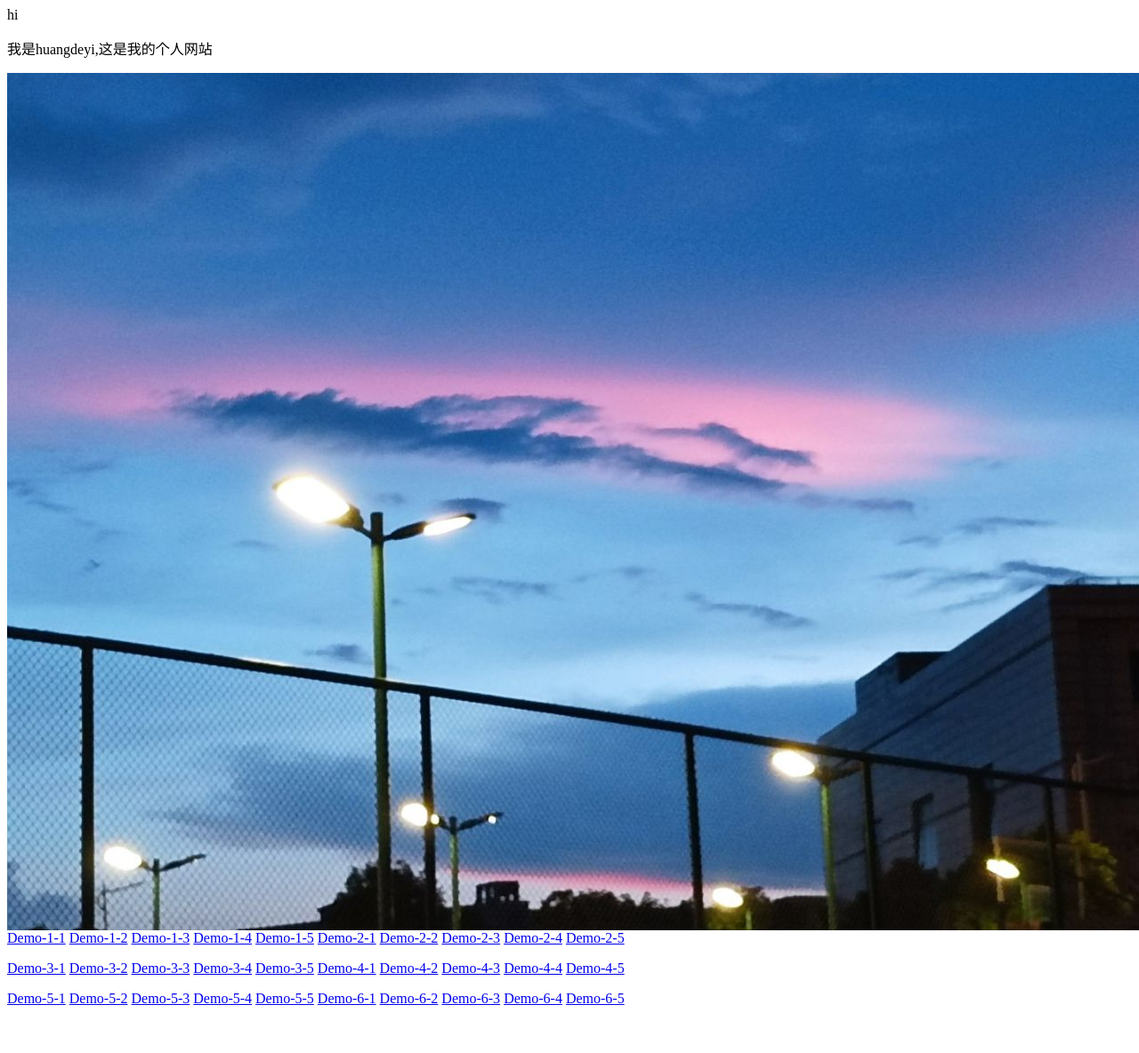
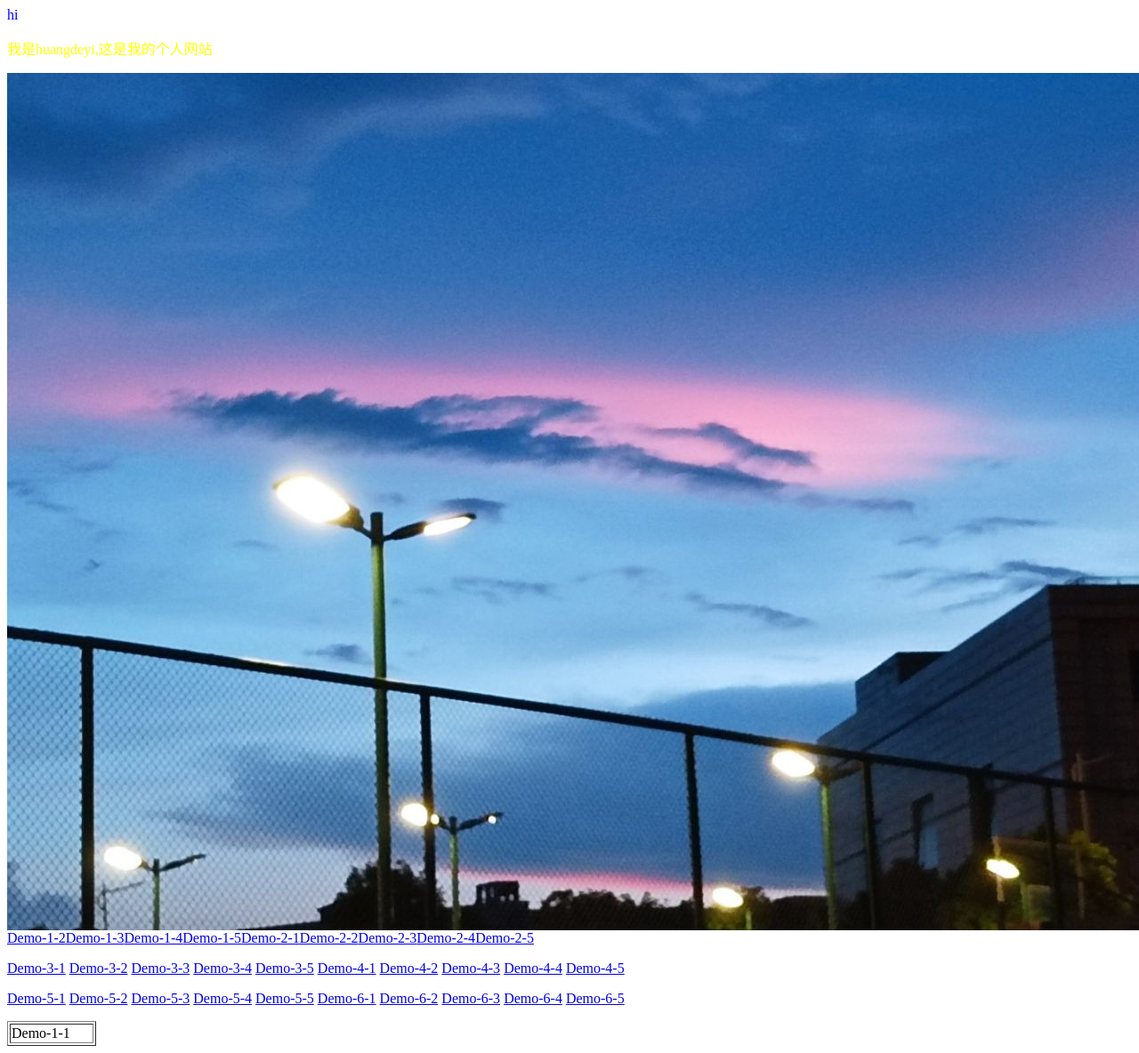
Before and after one commit to huangdeyii/huangdeyii.github.io, a plain HTML site: page index.html in a window 1280 px wide. Shown: the whole page at 89% size. Before the commit the page ends 1148 px from the top, so only its background shows below. Drawn offline with Linux system fonts and the light colour scheme.

Commit message:
Update index.html

```diff
--- a/index.html
+++ b/index.html
@@ -1,7 +1,7 @@
-<P>hi</P>
-<p>我是huangdeyi,这是我的个人网站</p>
+<P><font face="楷书”  size="8" color="blue">hi</P></font>
+<p><font face="隶书” size="8" color="yellow">我是huangdeyi,这是我的个人网站</font></p>
 <img src="mmexport1692616749428.jpg"/>
-<a href=" https://huangdeyii.github.io/实验一/demos/chap1-demo-1.html"><td>Demo-1-1</td></a>
+<table width="100" border="1" color="black"><a href=" https://huangdeyii.github.io/实验一/demos/chap1-demo-1.html"><td>Demo-1-1</td></a>
 <a href=" https://huangdeyii.github.io/实验一/demos/chap1-demo-2.html">Demo-1-2</a>
 <a href=" https://huangdeyii.github.io/实验一/demos/chap1-demo-3.html">Demo-1-3</a>
 <a href=" https://huangdeyii.github.io/实验一/demos/chap1-demo-4.html">Demo-1-4</a>
@@ -30,4 +30,4 @@
 <a href=" https://huangdeyii.github.io/实验六/demos/chap1-demo-2.html">Demo-6-2</a>
 <a href=" https://huangdeyii.github.io/实验六/demos/chap1-demo-3.html">Demo-6-3</a>
 <a href=" https://huangdeyii.github.io/实验六/demos/chap1-demo-4.html">Demo-6-4</a>
-<a href=" https://huangdeyii.github.io/实验六/demos/chap1-demo-5.html">Demo-6-5</a></p>
+<a href=" https://huangdeyii.github.io/实验六/demos/chap1-demo-5.html">Demo-6-5</a></p></table>
```
